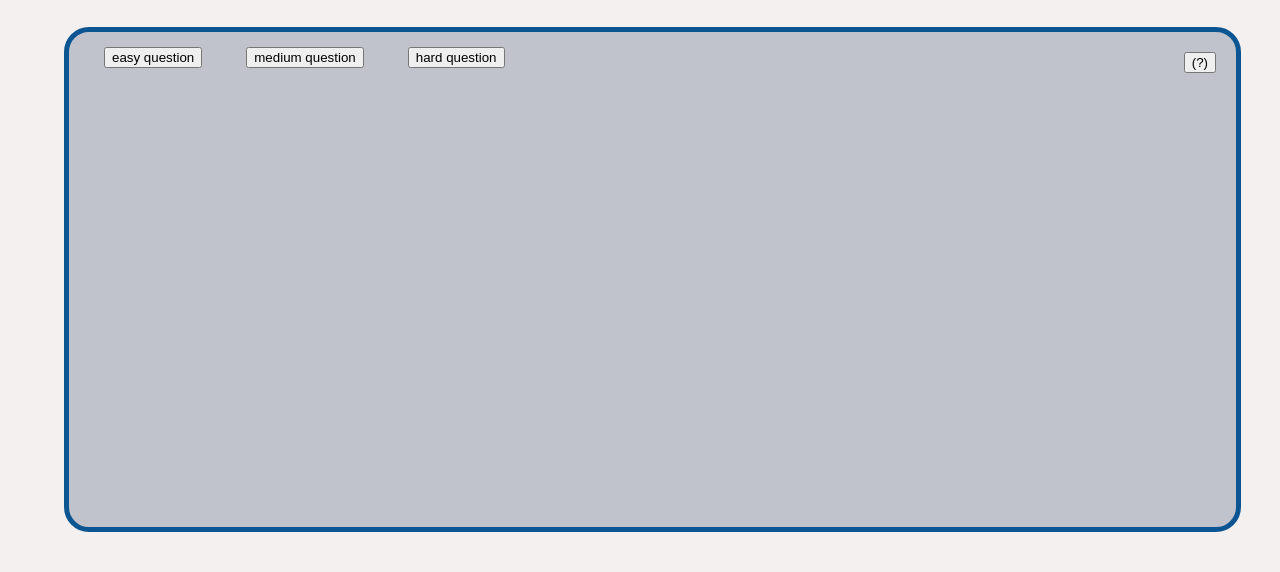
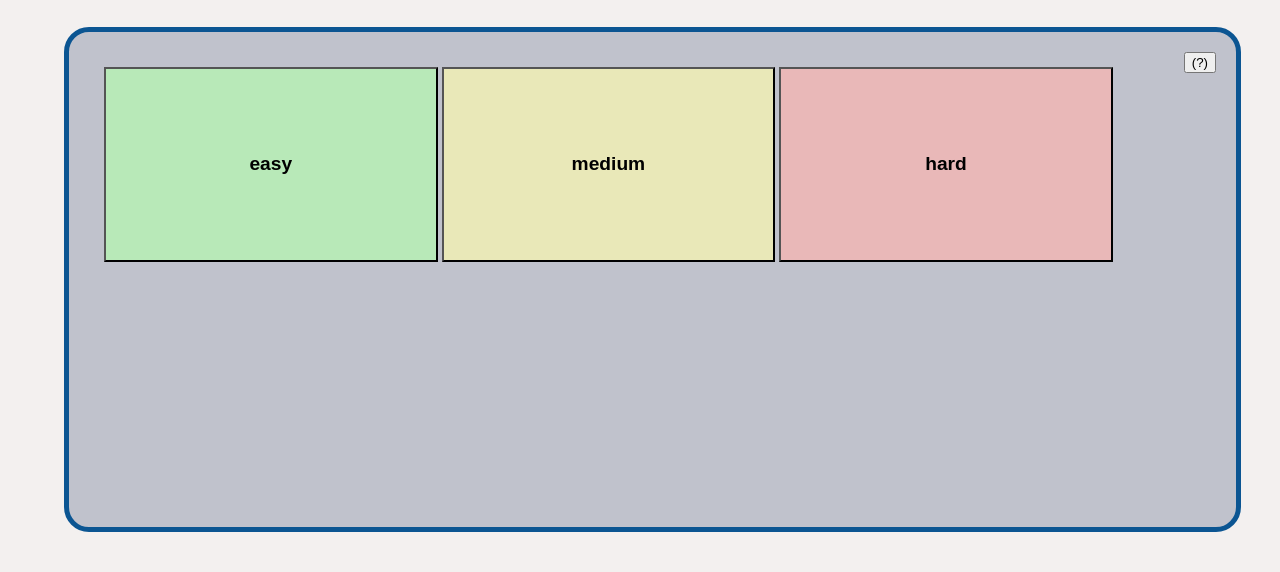
Before and after one commit to sebrai/trivia_bot, a Flask app: page /home in a window 1280 px wide. Shown: the part 133-705 px from the top of the page. Run offline with Flask 3, Linux system fonts and the light colour scheme; the visitor is signed in with stand-in values (Sample User, id 1); some libraries are stand-ins or nearby versions.

Commit message:
made question buttons bigger

```diff
--- a/static/style.css
+++ b/static/style.css
@@ -31,6 +31,18 @@ main .info{
     position: absolute;
     left: 50%;
     transform:translateX(-50%);
+}
+main .qb{
+    width: 30%;
+    aspect-ratio: 12/7;
+    font-weight: bolder;
+    font-size:larger ;
+}
+main questions{
+    display: flex;
+    width: 100%;
+    height: 80%;
+
 }
 .info_b{
     position: absolute;
--- a/templates/home.html
+++ b/templates/home.html
@@ -19,9 +19,11 @@
             alt="{{session['username']}} ">
     </header>
     <main>
-        <a href="{{url_for('answer',diffi = 'easy')}}"><button>easy question</button></a>
-        <a href="{{url_for('answer',diffi = 'medium')}}"><button>medium question</button></a>
-        <a href="{{url_for('answer',diffi = 'hard')}}"><button>hard question</button></a>
+        <div class="questions">
+        <a href="{{url_for('answer',diffi = 'easy')}}"><button class="qb" style="background-color: #b8e9b8;">easy</button></a>
+        <a href="{{url_for('answer',diffi = 'medium')}}"><button class="qb" style="background-color: #e9e8b8;">medium</button></a>
+        <a href="{{url_for('answer',diffi = 'hard')}}"><button class="qb" style="background-color: #e9b8b8;">hard</button></a>
+        </div>
         <a href="{{url_for('info')}}" class="info_b"><button>(?)</button></a>
     </main>
     <footer>
```
